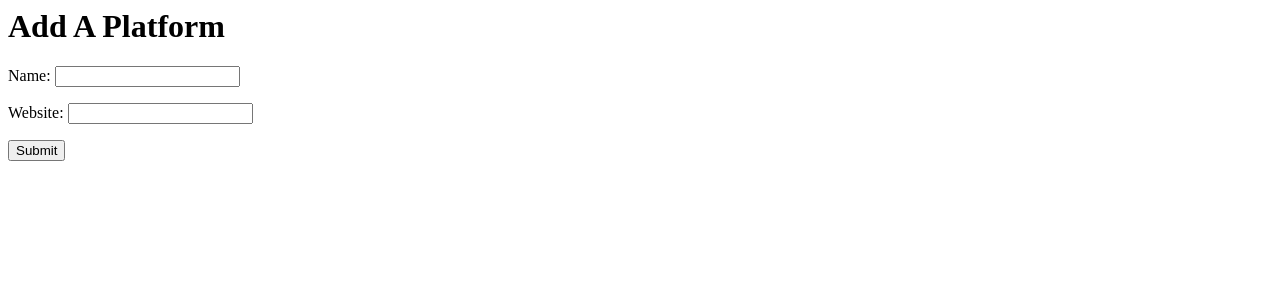
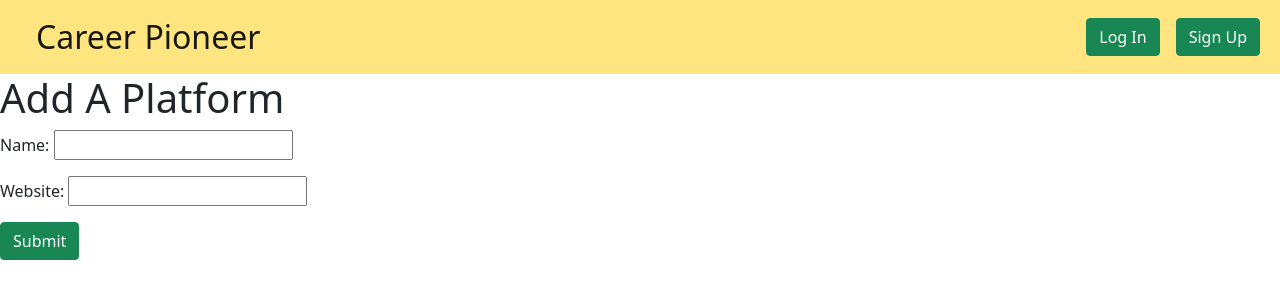
Before and after one commit to carreerpioneer/careerpioneer, a Django app: page /create-platform/ in a window 1280 px wide. Shown: the top 300 px of the page. Run offline with Django 4.2, Linux system fonts and the light colour scheme.

Commit message:
add href to nav button

```diff
--- a/main_app/templates/base.html
+++ b/main_app/templates/base.html
@@ -29,7 +29,7 @@
               <a class="btn btn-success mx-2" href="/">Add Status</a>
             </li>
             <li class="nav-item">
-              <a class="btn btn-success mx-2" href="/">Add Platform</a>
+              <a class="btn btn-success mx-2" href="{% url 'create-platform' %}">Add Platform</a>
             </li>
             <li class="nav-item">
               <a class="btn btn-success mx-2" href="/">About</a>
--- a/main_app/templates/home.html
+++ b/main_app/templates/home.html
@@ -5,12 +5,8 @@
 <section>
   <h1>Thanks For Checking Out Career Pioneer!</h1>
   <h3>We're Glad To Have You! Please Sign Up/Login To Continue</h3>
-  <a href="{% url 'login' %}">Login</a>
-  <a href="{% url 'signup' %}">Sign Up</a>
 {% else %}
   <h1>Welcome Back!</h1>
   <h3>Click Here To Continue Your Job Tracking</h3>
-  <a href="{% url 'jobs' %}">My Jobs</a>
-  <a href="{% url 'logout' %}">Log Out</a>
 {% endif %}
 {% endblock %}
--- a/main_app/templates/jobs/platform_form.html
+++ b/main_app/templates/jobs/platform_form.html
@@ -1,7 +1,15 @@
+{% extends 'base.html' %}
+{% load static %}
 
+{% block head %}
+
+{% endblock %}
+
+{% block content %}
 <h1>Add A Platform</h1>
 <form action="" method="POST">
   {% csrf_token %}
   {{ form.as_p }}
-  <input type="submit">
+  <input type="submit" class="btn btn-success">
 </form>
+{% endblock %}
```
